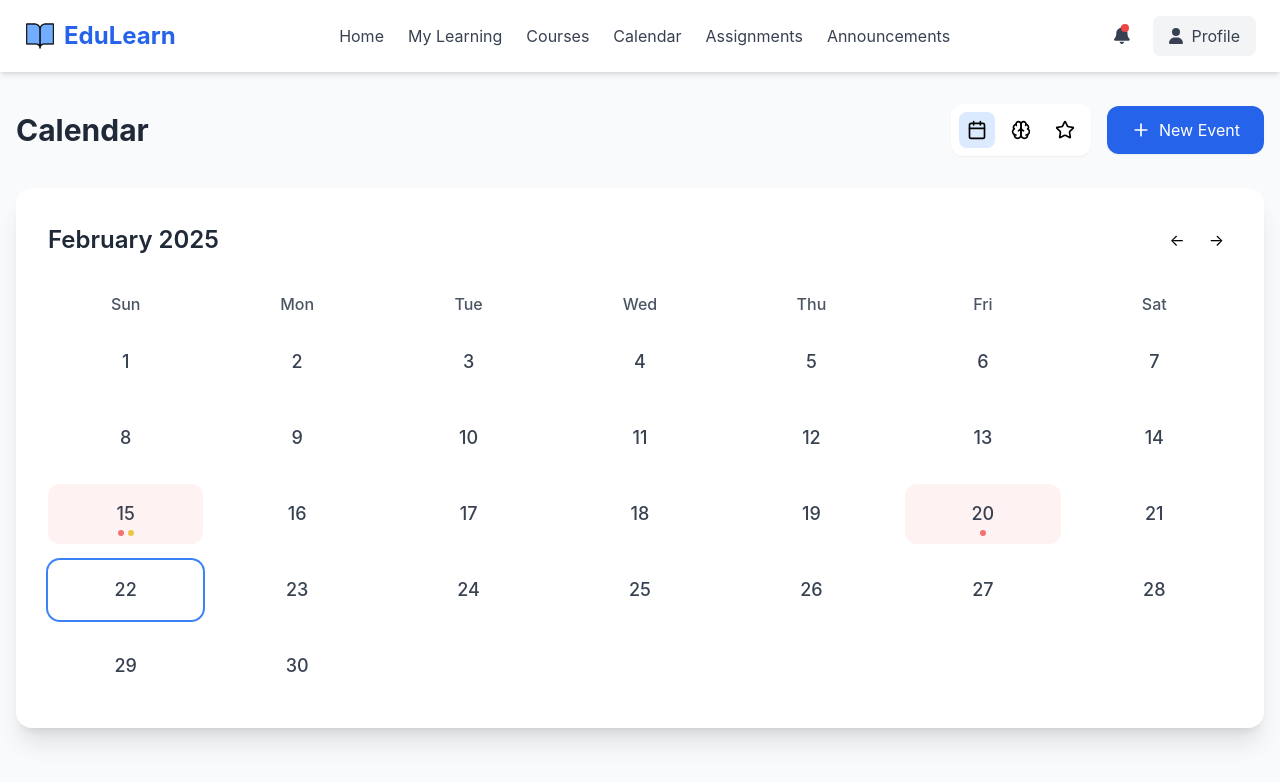
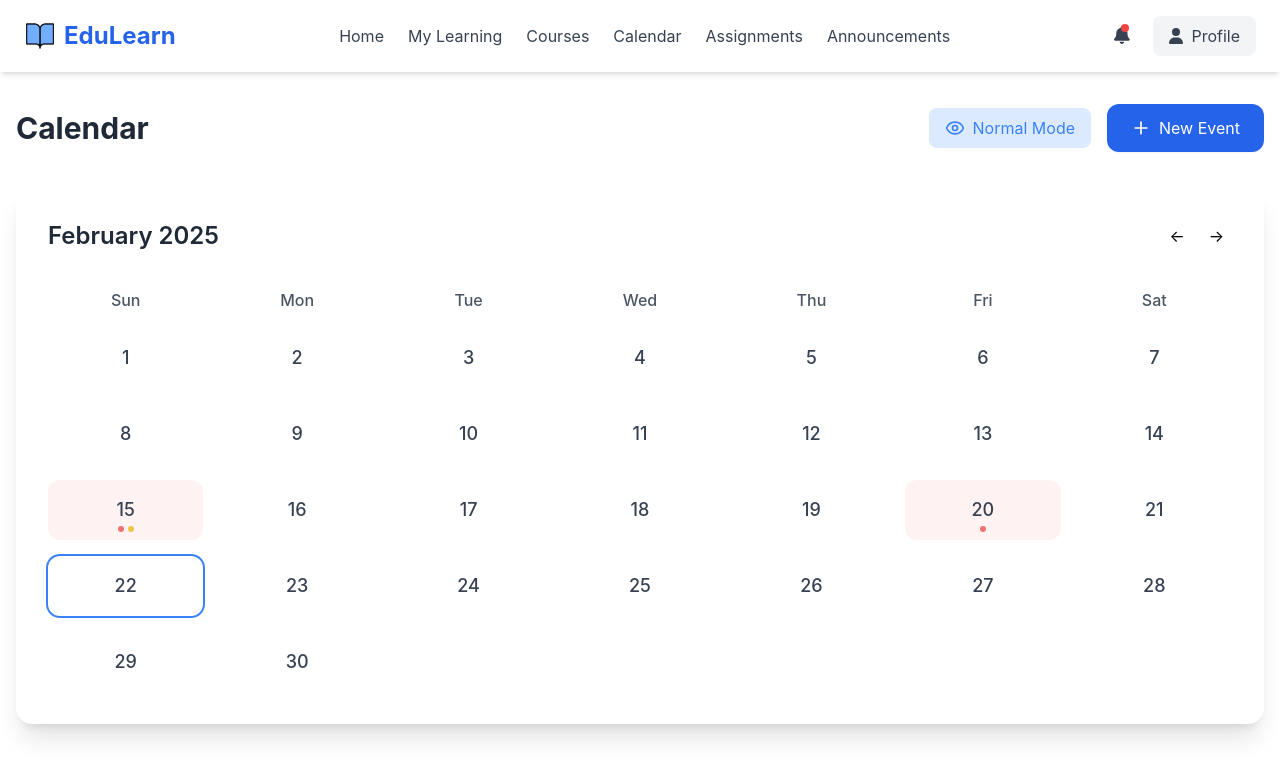
Before and after one commit to michellenikeetha/manual_adhd_lms, a React (Create React App) app: page /calendar in a window 1280 px wide. Shown: the top 782 px of the page. Built offline with nearby package versions, Linux system fonts and the light colour scheme.

Commit message:
calendar page focus mode

```diff
--- a/src/components/CalendarPage.jsx
+++ b/src/components/CalendarPage.jsx
@@ -1,6 +1,6 @@
 import React, { useState, useEffect } from "react";
 import { format, addMonths, subMonths } from "date-fns";
-import { Calendar, Plus, X, Clock, FileText, CheckCircle, AlertCircle, Brain, Timer, Star, BellRing } from "lucide-react";
+import { Calendar, Plus, X, Clock, FileText, CheckCircle, AlertCircle, Brain, Timer, Star, BellRing, Eye, EyeOff } from "lucide-react";
 import { motion, AnimatePresence } from "framer-motion";
 import SignedInNavbar from "./SignedInNavbar";
 
@@ -11,8 +11,10 @@ const CalendarPage = () => {
   const [showNotification, setShowNotification] = useState(false);
   const [colorMode, setColorMode] = useState('default'); // 'default', 'focused', 'calm'
   const [showReminder, setShowReminder] = useState(false);
+  const [focusMode, setFocusMode] = useState(false);  // Changed from colorMode
+  const [hoveredEvent, setHoveredEvent] = useState(null);
 
-  // Enhanced mock events with ADHD-friendly properties
+
   const mockEvents = {
     "2024-09-15": [
       {
@@ -56,7 +58,6 @@ const CalendarPage = () => {
   });
 
   useEffect(() => {
-    // Show time-based reminders
     const checkUpcomingEvents = () => {
       const now = new Date();
       const todayStr = format(now, "yyyy-MM-dd");
@@ -141,9 +142,7 @@ const CalendarPage = () => {
 
   return (
     <div className={`min-h-screen transition-colors duration-300 ${
-      colorMode === 'focused' ? 'bg-gray-100' :
-      colorMode === 'calm' ? 'bg-blue-50' :
-      'bg-gray-50'
+      focusMode ? 'bg-gray-100' : 'bg-white'
     }`}>
       <SignedInNavbar />
 
@@ -153,35 +152,25 @@ const CalendarPage = () => {
             <h1 className="text-3xl font-bold text-gray-800">Calendar</h1>
           </div>
           <div className="flex items-center gap-4">
-            <div className="flex gap-2 bg-white p-2 rounded-xl shadow-sm">
-              <button
-                onClick={() => setColorMode('default')}
-                className={`p-2 rounded-lg transition-all duration-200 ${
-                  colorMode === 'default' ? 'bg-blue-100' : 'hover:bg-gray-100'
-                }`}
-                title="Default Mode"
-              >
-                <Calendar className="w-5 h-5" />
-              </button>
-              <button
-                onClick={() => setColorMode('focused')}
-                className={`p-2 rounded-lg transition-all duration-200 ${
-                  colorMode === 'focused' ? 'bg-blue-100' : 'hover:bg-gray-100'
-                }`}
-                title="Focus Mode"
-              >
-                <Brain className="w-5 h-5" />
-              </button>
-              <button
-                onClick={() => setColorMode('calm')}
-                className={`p-2 rounded-lg transition-all duration-200 ${
-                  colorMode === 'calm' ? 'bg-blue-100' : 'hover:bg-gray-100'
-                }`}
-                title="Calm Mode"
-              >
-                <Star className="w-5 h-5" />
-              </button>
-            </div>
+            <motion.button
+              whileHover={{ scale: 1.05 }}
+              whileTap={{ scale: 0.95 }}
+              onClick={() => setFocusMode(!focusMode)}
+              className={`flex items-center space-x-2 px-4 py-2 rounded-lg transition-colors
+                ${focusMode ? 'bg-blue-500 text-white' : 'bg-blue-100 text-blue-500'}`}
+            >
+              {focusMode ? (
+                <>
+                  <EyeOff className="w-5 h-5" />
+                  <span>Focus Mode</span>
+                </>
+              ) : (
+                <>
+                  <Eye className="w-5 h-5" />
+                  <span>Normal Mode</span>
+                </>
+              )}
+            </motion.button>
             <button
               onClick={() => setEventModalOpen(true)}
               className="flex items-center gap-2 bg-blue-600 text-white px-6 py-3 rounded-xl hover:bg-blue-700 shadow-sm transition-all duration-200 hover:scale-105"
```
